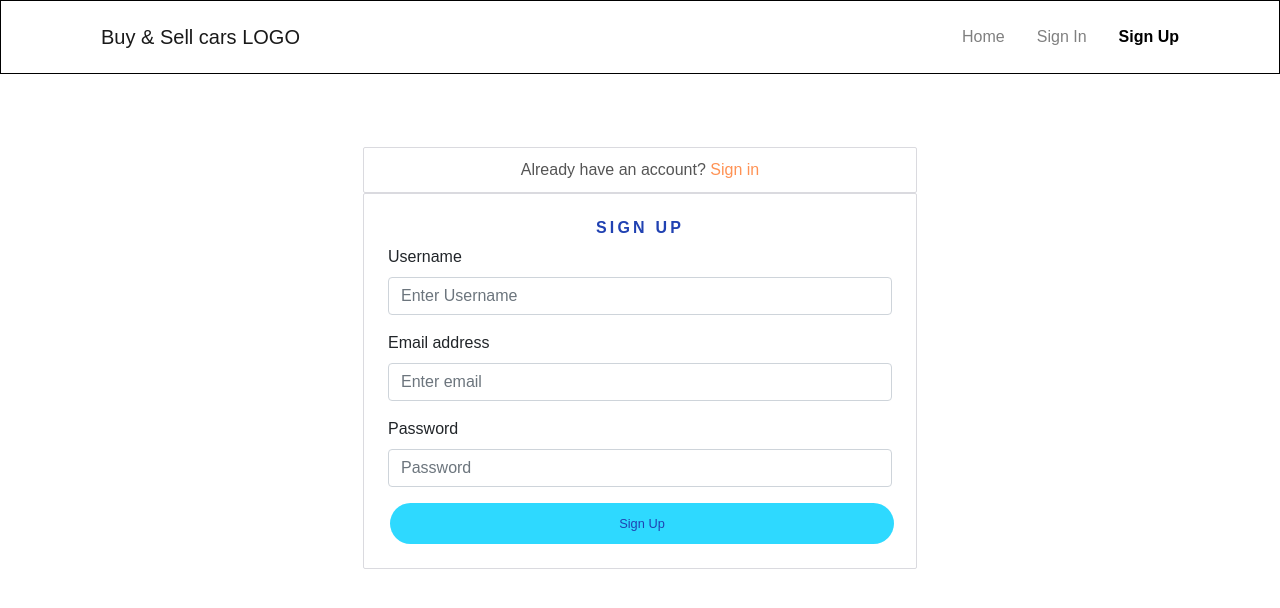
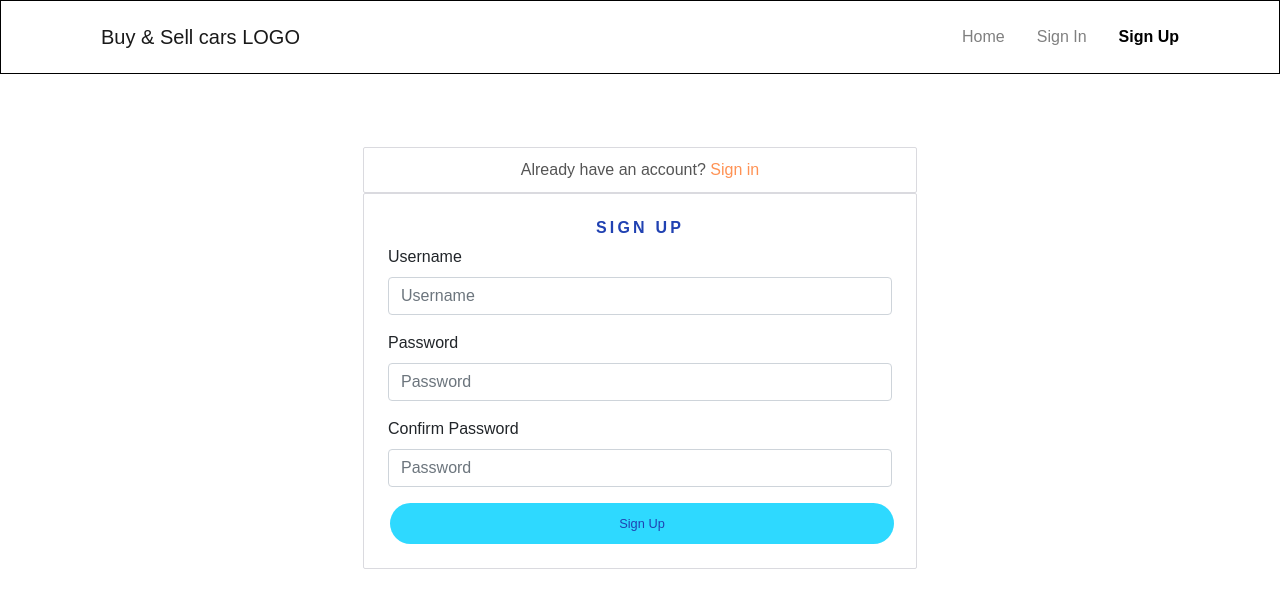
Before and after one commit to LucaGiarr/drf-api-buy-sell, a React (Create React App) app in the folder frontend/: page /signup in a window 1280 px wide. Shown: the top 608 px of the page. Built offline with nearby package versions, Linux system fonts and the light colour scheme.

Commit message:
add signup form

```diff
--- a/frontend/src/pages/auth/SignUpForm.js
+++ b/frontend/src/pages/auth/SignUpForm.js
@@ -1,13 +1,46 @@
-import React from "react";
-import { Link } from "react-router-dom";
+import React, {useState} from "react";
+import { Link, useHistory } from "react-router-dom";
 
 import styles from "../../styles/SignInUpForm.module.css";
 import btnStyles from "../../styles/Button.module.css";
 import appStyles from "../../App.module.css";
 
-import { Form, Button, Image, Col, Row, Container } from "react-bootstrap";
+import { Form, Button, Col, Row, Container, Alert } from "react-bootstrap";
+import axios from "axios";
 
 const SignUpForm = () => {
+  const [signUpData, setSignUpData] = useState({
+    username: '',
+    password1: '',
+    password2: ''
+  })
+  const {username, password1, password2} = signUpData;
+
+  const [errors, setErrors] = useState({});
+
+  const history = useHistory();
+
+  const handleChange = (event) => {
+    setSignUpData({
+      ...signUpData,
+      [event.target.name]: event.target.value,
+    })
+  }
+
+  const handleSubmit = async (event) => {
+    event.preventDefault();
+    try{
+      await axios.post('/dj-rest-auth/registration/', signUpData);
+      history.push('/signin');
+    } catch (err){
+      setErrors(err.response?.data)
+    }
+    setSignUpData({
+      ...signUpData,
+      [event.target.name]: event.target.value,
+    })
+  }
+
   return (
     <Row>
       <Col className="mt-5 mx-auto py-2 p-md-2" lg={6} md={8}>
@@ -21,25 +54,55 @@ const SignUpForm = () => {
         <Container className={`${appStyles.Content} p-4 `}>
           <h1 className={styles.Header}>sign up</h1>
 
-          <Form>
+          <Form onSubmit={handleSubmit}>
 						<Form.Group controlId="username">
 							<Form.Label>Username</Form.Label>
-							<Form.Control type="text" placeholder="Enter Username" name="username" />
+							<Form.Control
+                type="text"
+                placeholder="Username"
+                name="username"
+                value={username}
+                onChange={handleChange}
+              />
             </Form.Group>
+            {errors.username?.map((message,idx) =>
+              <Alert variant="warning" key={idx}>{message}</Alert>
+            )}
 
-						<Form.Group controlId="email">
-							<Form.Label>Email address</Form.Label>
-							<Form.Control type="email" placeholder="Enter email" />
-						</Form.Group>
+            <Form.Group controlId="password1">
+							<Form.Label>Password</Form.Label>
+							<Form.Control
+                type="password"
+                placeholder="Password"
+                name="password1"
+                value={password1}
+                onChange={handleChange}
+              />
+            </Form.Group>
+            {errors.password1?.map((message,idx) =>
+              <Alert variant="warning" key={idx}>{message}</Alert>
+            )}
 
-            <Form.Group controlId="password">
-							<Form.Label>Password</Form.Label>
-							<Form.Control type="password" placeholder="Password" />
+            <Form.Group controlId="password2">
+							<Form.Label>Confirm Password</Form.Label>
+							<Form.Control
+                type="password"
+                placeholder="Password"
+                name="password2"
+                value={password2}
+                onChange={handleChange}
+              />
             </Form.Group>
+            {errors.password2?.map((message,idx) =>
+              <Alert variant="warning" key={idx}>{message}</Alert>
+            )}
 
             <Button className={`${btnStyles.Button} ${btnStyles.Wide} ${btnStyles.Bright}`} type="submit">
 							Sign Up
             </Button>
+            {errors.non_field_errors?.map((message,idx) =>
+              <Alert variant="warning" key={idx} className="mt-3">{message}</Alert>
+            )}
 					</Form>
 
         </Container>
```
Also changed, not shown: 1 other file (tests, documents, lock files or other folders).
